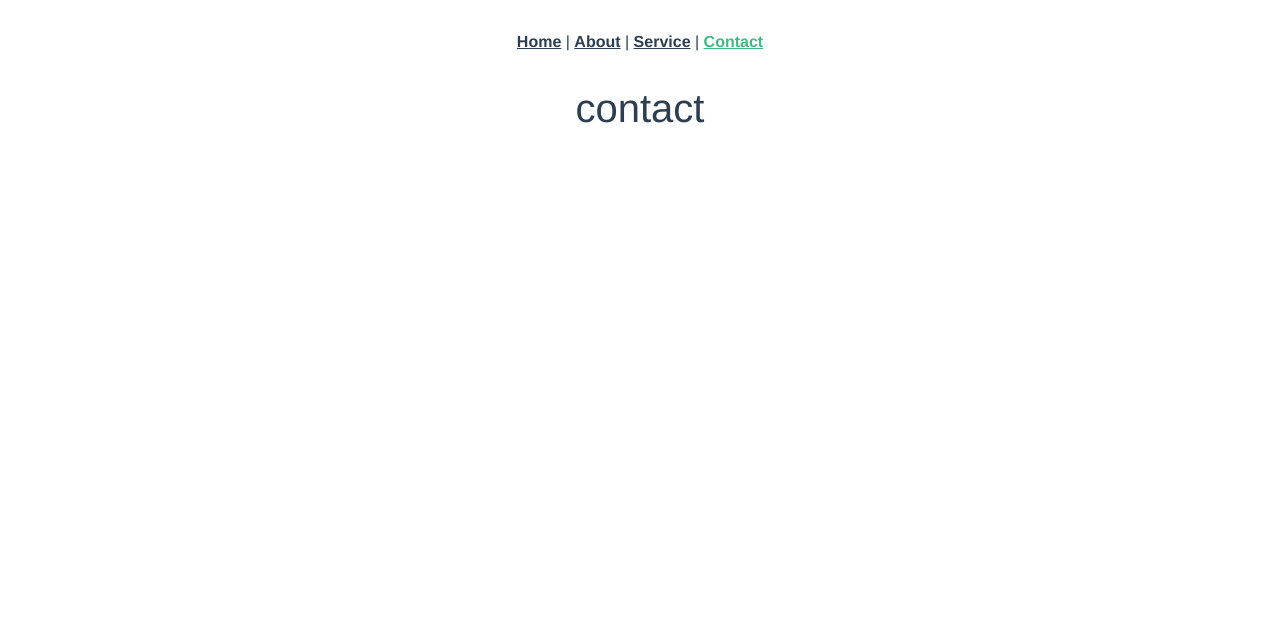
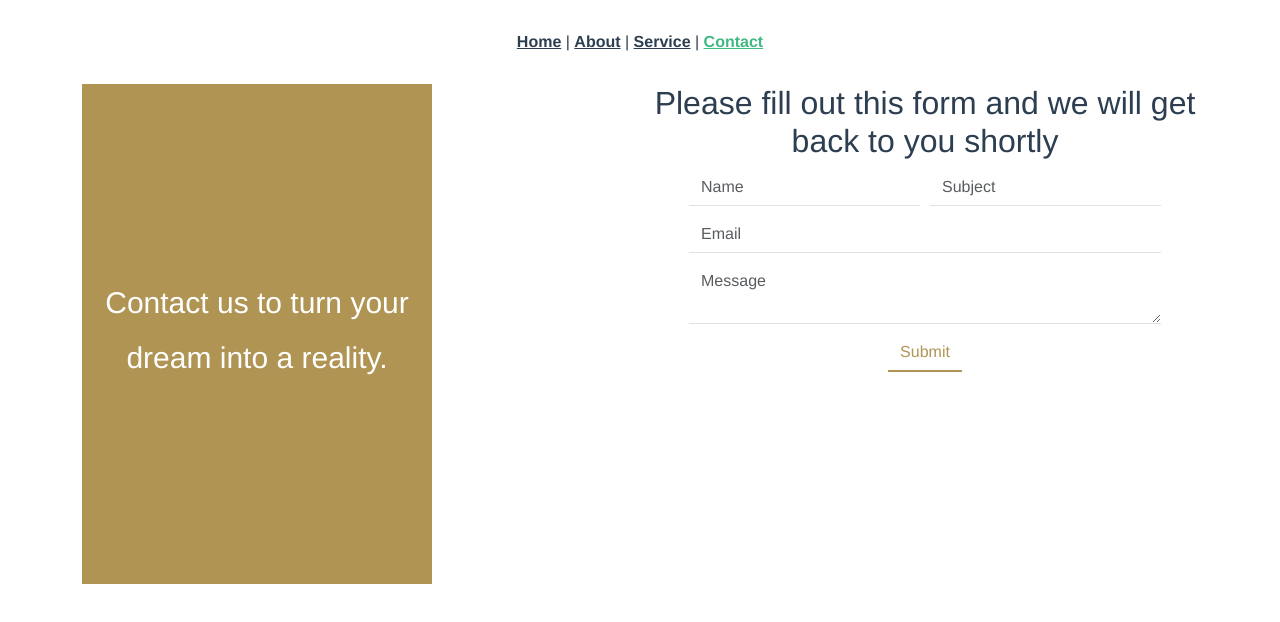
Before and after one commit to caelaward/wichman_project, a Vue app: page /contact in a window 1280 px wide. Shown: the top 622 px of the page. Built offline with nearby package versions, Linux system fonts and the light colour scheme.

Commit message:
added contact page

```diff
--- a/src/views/ContactView.vue
+++ b/src/views/ContactView.vue
@@ -1,5 +1,107 @@
 <template>
-    <div>
-        <h1>contact</h1>
+   <div class="container">
+    <div class="row">
+        <div class="col-lg-6">
+           <div class="txt">
+            <h1>
+                Contact us to turn your dream into a reality.
+            </h1>
+           </div>
+
+        </div>
+        <div class="col-lg-6">
+            <div class="form">
+    <h2>Please fill out this form and we will get back to you shortly</h2>
+    <form>
+        <div class="form-group">
+            <input type="text" class="form-control" placeholder="Name">
+            <input type="text" class="form-control" placeholder="Subject">
+        </div>
+        <div class="form-group">
+            <input type="email" class="form-control" placeholder="Email">
+        </div>
+        <div class="form-group">
+            <textarea class="form-control" placeholder="Message"></textarea>
+        </div>
+        <input type="submit" class="btn">
+    </form>
+</div>
+
+        </div>
     </div>
+   </div>
 </template>
+
+
+
+<style scoped>
+.txt{
+    width: 350px;
+    height: 500px;
+    background-color:  rgb(175,148,83);
+    justify-content: center;
+    display: flex;
+    align-items: center;
+}
+.form {
+    display: flex; /* Use flexbox layout */
+    flex-direction: column; /* Arrange items vertically */
+    justify-content: center; /* Align items along the vertical axis (centering vertically) */
+    align-items: center; /* Align items along the horizontal axis (centering horizontally) */
+}
+
+
+.form-group {
+    display: flex;
+    flex-direction: row;
+    justify-content: space-between;
+    align-items: center;
+    width: 100%;
+    margin-bottom: 10px; /* Adjust margin as needed */
+}
+
+.form-group input {
+    flex: 1; /* Take up available space */
+    margin-right: 10px; /* Adjust spacing between inputs */
+
+}
+.form-control{
+    border-top: none; /* Remove top border */
+    border-left: none; /* Remove left border */
+    border-right: none; /* Remove right border */
+    border-radius: 0; /* Ensure no border radius */
+    transition: border-color 0.3s;
+}
+
+.form-group input:last-child {
+    margin-right: 0; /* Remove margin from the last input to prevent extra space */
+}
+
+.form-control:hover {
+    border-color: #000; /* Set border color on hover */
+}
+h1{
+    color: white;
+    font-size: 30px;
+    line-height: 55px;
+}
+
+.btn {
+    border-top: none; /* Remove top border */
+    border-left: none; /* Remove left border */
+    border-right: none; /* Remove right border */
+    border-radius: 0; /* Ensure no border radius */
+    transition: border-color 0.3s;
+    background: transparent;
+    color: rgb(175,148,83);
+    border-bottom: 2px solid rgb(175,148,83); /* Set bottom border */
+}
+
+.btn:hover {
+    border-color: transparent; /* Remove bottom border on hover */
+}
+
+
+
+
+</style>
```
